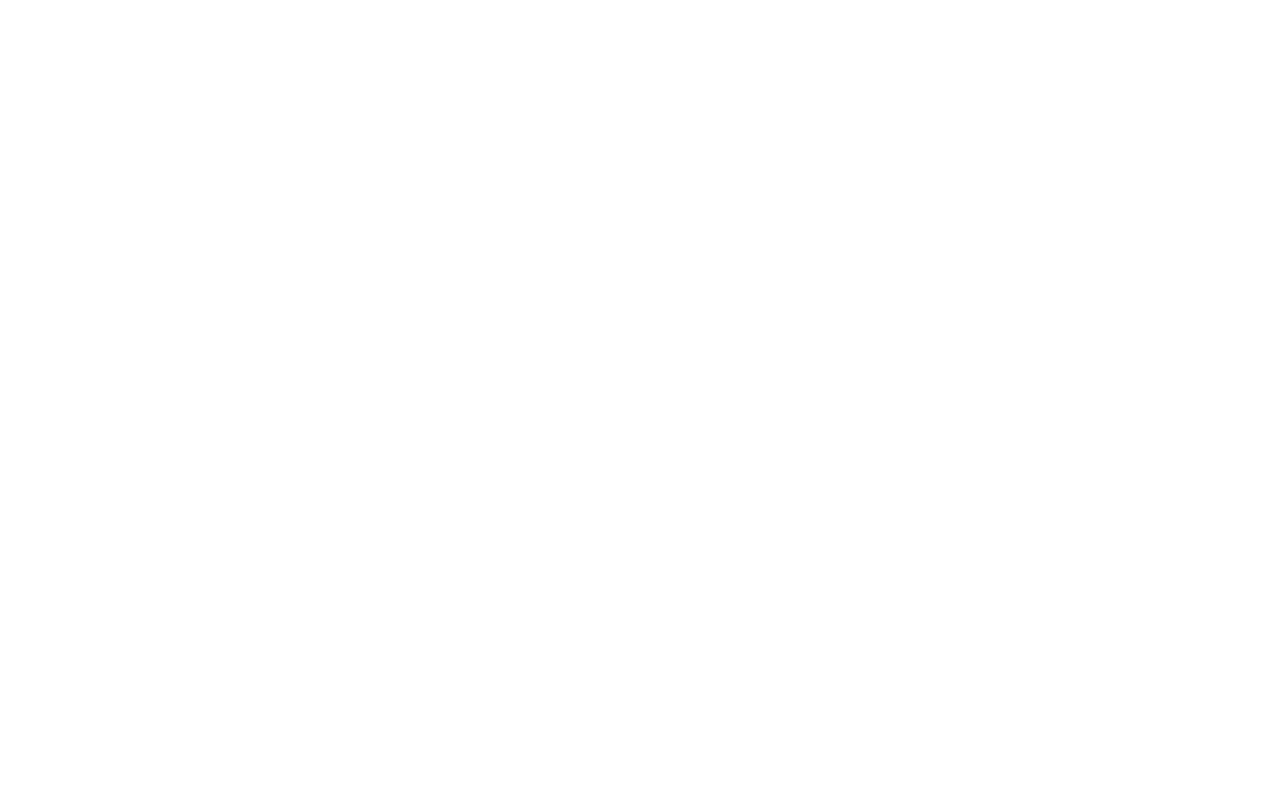
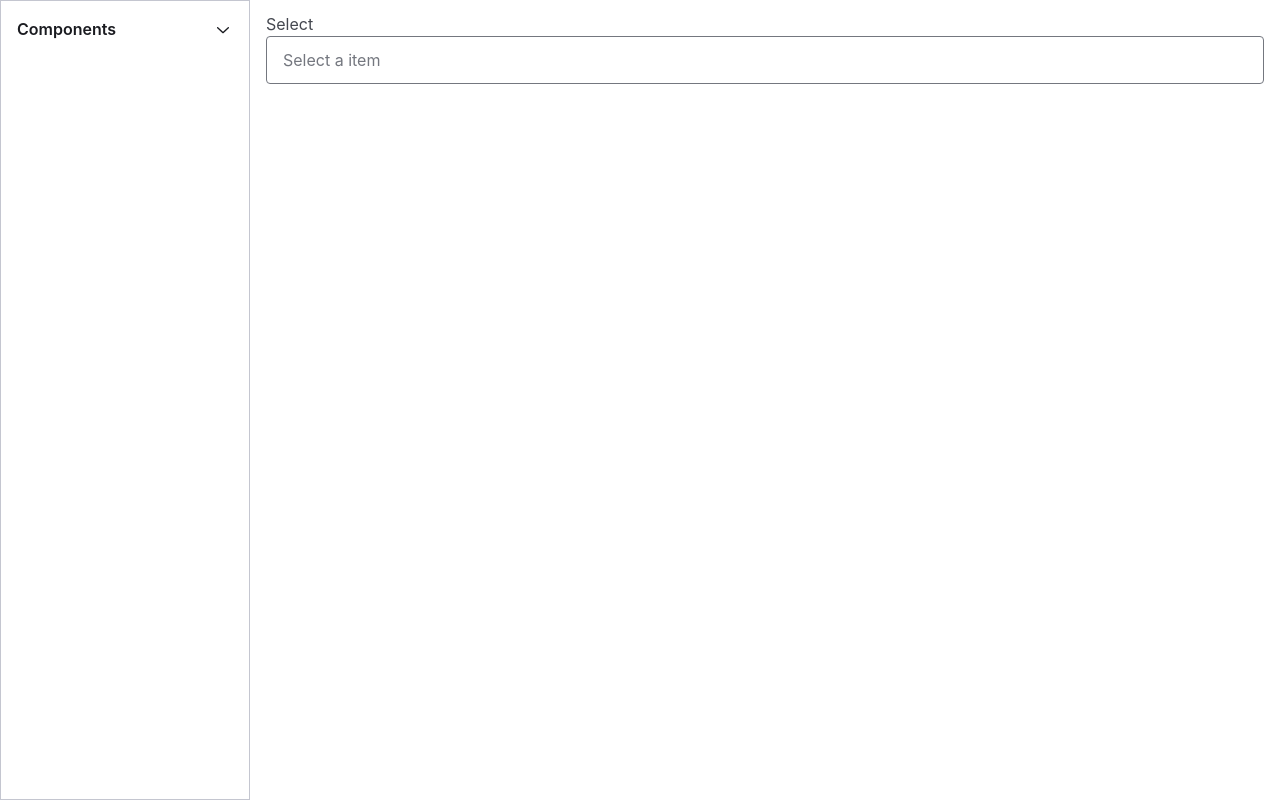
Before and after one commit to phamhaduy95/react-component-lib, a React (Vite) app: page /components/select in a window 1280 px wide. Before the commit this address had no page. Built offline with nearby package versions, Linux system fonts and the light colour scheme.

Commit message:
add Select  and its doc page

```diff
--- a/src/RoutesConfig.tsx
+++ b/src/RoutesConfig.tsx
@@ -1,6 +1,7 @@
-import TextInput from '@components/TextInput/TextInput';
 import ComponentsPage from '@pages/components';
 import ButtonPage from '@pages/components/button/ButtonPage';
+import SelectPage from '@pages/components/select/SelectPage';
+import TextInputPage from '@pages/components/text-input/TextInputPage';
 import HomePage from '@pages/homes/HomePage';
 import { BrowserRouter, Route, Routes } from 'react-router';
 
@@ -11,7 +12,8 @@
 				<Route index element={<HomePage />} />
 				<Route path="components" element={<ComponentsPage />}>
 					<Route path="button" element={<ButtonPage />} />
-					<Route path="text-input" element={<TextInput />} />
+					<Route path="text-input" element={<TextInputPage />} />
+					<Route path="select" element={<SelectPage />} />
 				</Route>
 			</Routes>
 		</BrowserRouter>
--- /dev/null
+++ b/src/components/Menu/Menu.css
@@ -0,0 +1,19 @@
+.Menu {
+	@apply border-outline-variant bg-surface-container-lowest text-on-surface w-max rounded-sm border shadow;
+}
+
+.Menu_Item {
+	@apply text-on-surface-variant flex cursor-pointer items-center px-4 py-2 caret-transparent;
+
+	&[data-highlighted] {
+		@apply bg-surface-container-low border-none outline-none;
+	}
+
+	& > .MenuItem_TrailingIcon {
+		@apply ml-auto;
+	}
+
+	&[data-disabled] {
+		@apply text-outline-variant bg-inherit;
+	}
+}
--- a/src/components/Select/Select.css
+++ b/src/components/Select/Select.css
@@ -0,0 +1,45 @@
+@reference "@styles/index.css";
+@import '@components/Menu/Menu.css';
+
+.Select_Field {
+	@apply h-container-lg border-outline flex w-full cursor-pointer items-center rounded-sm border px-4 py-2 caret-transparent;
+
+	& > .Select_Value {
+		@apply overflow-hidden text-nowrap overflow-ellipsis;
+	}
+
+	&[data-placeholder] {
+		@apply text-outline;
+	}
+
+	&:is(:focus, [data-state='open']) {
+		@apply border-primary border-2 outline-none;
+	}
+
+	&[data-status='error'] {
+		@apply border-error;
+	}
+
+	&[data-status='warning'] {
+		@apply border-warning;
+	}
+
+	&[data-status='success'] {
+		@apply border-success;
+	}
+}
+
+.Menu.SelectContent {
+	min-width: var(--radix-select-trigger-width);
+	max-height: 50dvh;
+}
+
+.SelectItem {
+	&[data-state='checked'] {
+		@apply bg-primary-container text-on-primary-container;
+
+		& > .MenuItem_TrailingIcon {
+			@apply text-primary;
+		}
+	}
+}
--- a/src/components/Select/Select.tsx
+++ b/src/components/Select/Select.tsx
@@ -3,30 +3,72 @@
 import SelectGroup from './SelectGroup';
 import SelectItem from './SelectItem';
 
-import { Ref } from 'react';
+import FormLabel from '@components/FormLabel/FormLabel';
+import SupportingText from '@components/SupportingText';
+import { FormStatus } from '@components/type';
+import { HTMLAttributes, Ref, useId } from 'react';
 import './Select.css';
 
 type SelectItem = { value: string; label: string; disabled?: boolean };
 
 export type GroupItem = { label: string; items: SelectItem[] };
 
-export type SelectProps = RadixSelect.SelectProps & {
+export type SelectProps = HTMLAttributes<HTMLSelectElement> &
+	RadixSelect.SelectProps & {
 		className?: string;
 		disabled?: boolean;
-	items?: Array<SelectItem | { group: GroupItem }>;
+		items?: Array<SelectItem>;
 		label?: string;
 		placeholder?: string;
 		supportingText?: string;
 		preventScroll?: boolean;
 		ref?: Ref<HTMLButtonElement>;
+		status?: FormStatus;
+		required?: boolean;
 	};
 
-const Select = ({ value, onValueChange, items, ref }: SelectProps) => {
+const Select = ({
+	value,
+	onValueChange,
+	items,
+	ref,
+	placeholder,
+	status,
+	disabled,
+	label,
+	supportingText,
+	required
+}: SelectProps) => {
+	const labelId = useId();
+	const supportingId = useId();
+
 	return (
-		<RadixSelect.Root value={value} onValueChange={onValueChange}>
-			<RadixSelect.Trigger className="SelectTrigger" ref={ref}></RadixSelect.Trigger>
+		<RadixSelect.Root
+			value={value}
+			onValueChange={onValueChange}
+			disabled={disabled}
+			autoComplete="A"
+		>
+			<div className="Select">
+				<FormLabel type="p" id={labelId} status={status} required={required}>
+					{label}
+				</FormLabel>
+				<RadixSelect.Trigger
+					className="Select_Field"
+					ref={ref}
+					aria-labelledby={label ? labelId : undefined}
+					aria-describedby={supportingText ? supportingId : undefined}
+				>
+					<RadixSelect.Value className="Select_Value" placeholder={placeholder} />
+				</RadixSelect.Trigger>
+				<SupportingText>{supportingText}</SupportingText>
+			</div>
 			<RadixSelect.Portal>
-				<RadixSelect.Content className="SelectContent">
+				<RadixSelect.Content
+					className="Menu SelectContent"
+					position="popper"
+					sideOffset={2}
+				>
 					<RadixSelect.Viewport className="SelectViewport">
 						{renderSelectItems(items)}
 					</RadixSelect.Viewport>
--- a/src/components/Select/SelectItem.tsx
+++ b/src/components/Select/SelectItem.tsx
@@ -6,14 +6,19 @@
 	children?: React.ReactNode;
 	className?: string;
 	ref?: React.Ref<HTMLDivElement>;
+	label?: string;
 };
 
-const SelectItem = ({ children, className, ref, ...rest }: SelectItemProps) => {
+const SelectItem = ({ label, className, ref, ...rest }: SelectItemProps) => {
 	return (
-		<RadixSelect.Item {...rest} className={classNames('SelectItem', className)} ref={ref}>
-			<RadixSelect.ItemText>{children}</RadixSelect.ItemText>
-			<RadixSelect.ItemIndicator className="SelectItemIndicator">
-				<CheckIcon />
+		<RadixSelect.Item
+			{...rest}
+			className={classNames('Menu_Item SelectItem', className)}
+			ref={ref}
+		>
+			<RadixSelect.ItemText>{label}</RadixSelect.ItemText>
+			<RadixSelect.ItemIndicator className="MenuItem_TrailingIcon" asChild>
+				<CheckIcon height={20} width={20} />
 			</RadixSelect.ItemIndicator>
 		</RadixSelect.Item>
 	);
--- /dev/null
+++ b/src/components/Select/index.ts
@@ -0,0 +1,2 @@
+export * from './Select';
+export { default } from './Select';
--- /dev/null
+++ b/src/components/SupportingText/index.ts
@@ -0,0 +1 @@
+export { default } from './SupportingText';
--- a/src/pages/components/ComponentsPage.tsx
+++ b/src/pages/components/ComponentsPage.tsx
@@ -14,6 +14,10 @@
 				{
 					href: '/components/scrollbar',
 					title: 'ScrollBar'
+				},
+				{
+					href: '/components/select',
+					title: 'Select'
 				}
 			],
 			title: 'Components'
--- /dev/null
+++ b/src/pages/components/select/SelectPage.tsx
@@ -0,0 +1,31 @@
+import Select, { SelectProps } from '@components/Select/Select';
+
+const SelectPage = () => {
+	const items: SelectProps['items'] = [
+		{
+			label: 'A',
+			value: 'A'
+		},
+		{
+			label: 'B',
+			value: 'B'
+		},
+		{
+			label: 'C',
+			value: 'C'
+		},
+		{
+			label: 'D',
+			value: 'D',
+			disabled: true
+		}
+	];
+
+	return (
+		<div>
+			<Select label="Select" placeholder="Select a item" items={items} />
+		</div>
+	);
+};
+
+export default SelectPage;
--- a/src/styles/index.css
+++ b/src/styles/index.css
@@ -87,6 +87,7 @@
 	--color-on-secondary: var(--color-on-secondary);
 	--color-secondary-container: var(--color-secondary-container);
 	--color-on-secondary-container: var(--color-on-secondary-container);
+	--color-secondary-container-hovered: var(--color-secondary-container-hovered);
 	--color-tertiary: var(--color-tertiary);
 	--color-on-tertiary: var(--color-on-tertiary);
 	--color-tertiary-container: var(--color-tertiary-container);
```
Lines whose indentation alone changed are shown as unchanged.
